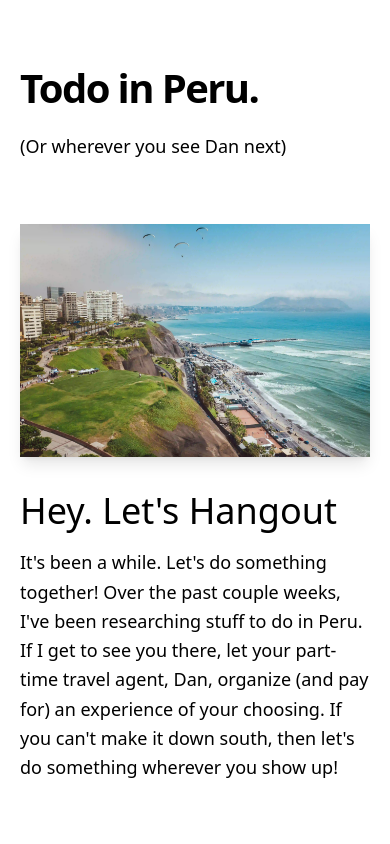
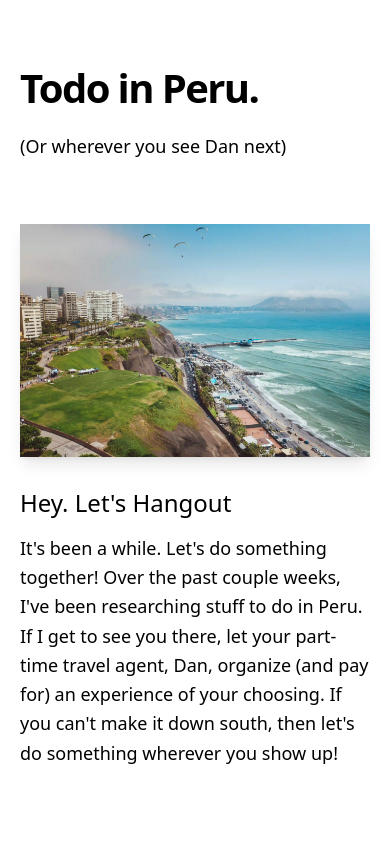
Before and after one commit to dankrajnak/peru-xmas, a Next.js app: page / in a window 390 px wide. Shown: the top 844 px of the page. Built offline with nearby package versions, Linux system fonts and the light colour scheme.

Commit message:
Slight text size adjustment

```diff
--- a/src/components/hero-post.tsx
+++ b/src/components/hero-post.tsx
@@ -16,7 +16,7 @@ const HeroPost = ({ title, coverImage, excerpt, slug }: Props) => {
       </div>
       <div className="md:grid md:grid-cols-2 md:gap-x-16 lg:gap-x-8 mb-20 md:mb-28">
         <div>
-          <h3 className="mb-4 text-4xl lg:text-5xl leading-tight">{title}</h3>
+          <h3 className="mb-4 text-2xl lg:text-5xl leading-tight">{title}</h3>
         </div>
         <div>
           <p className="text-lg leading-relaxed mb-4">{excerpt}</p>
```
